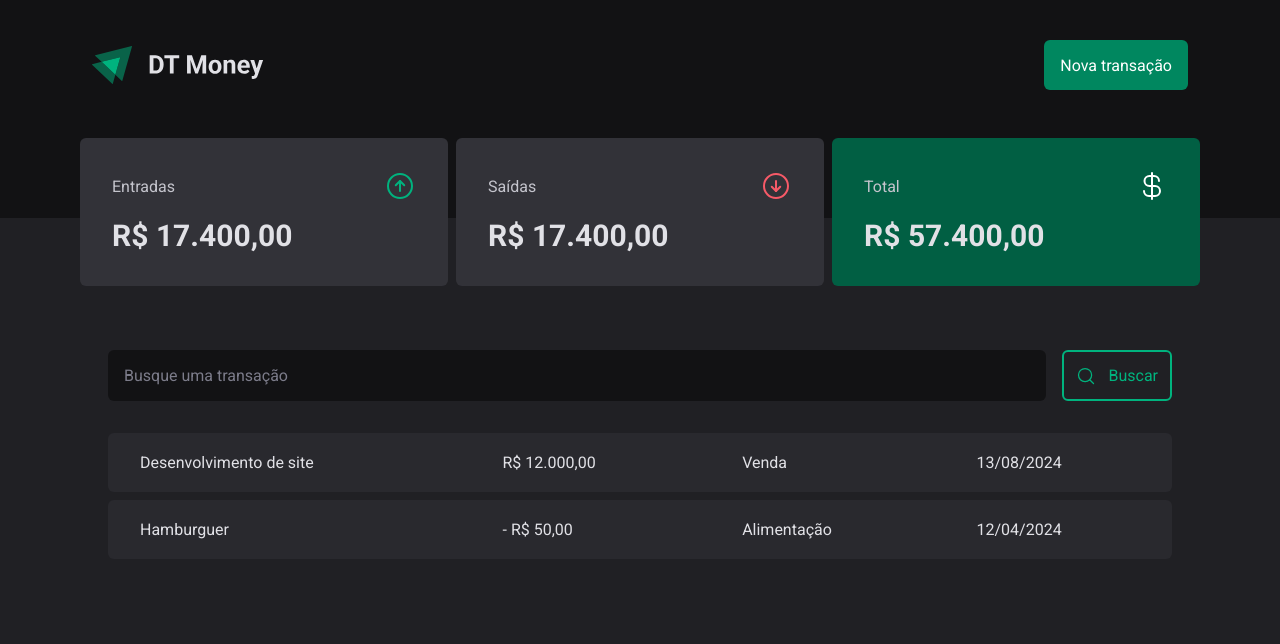
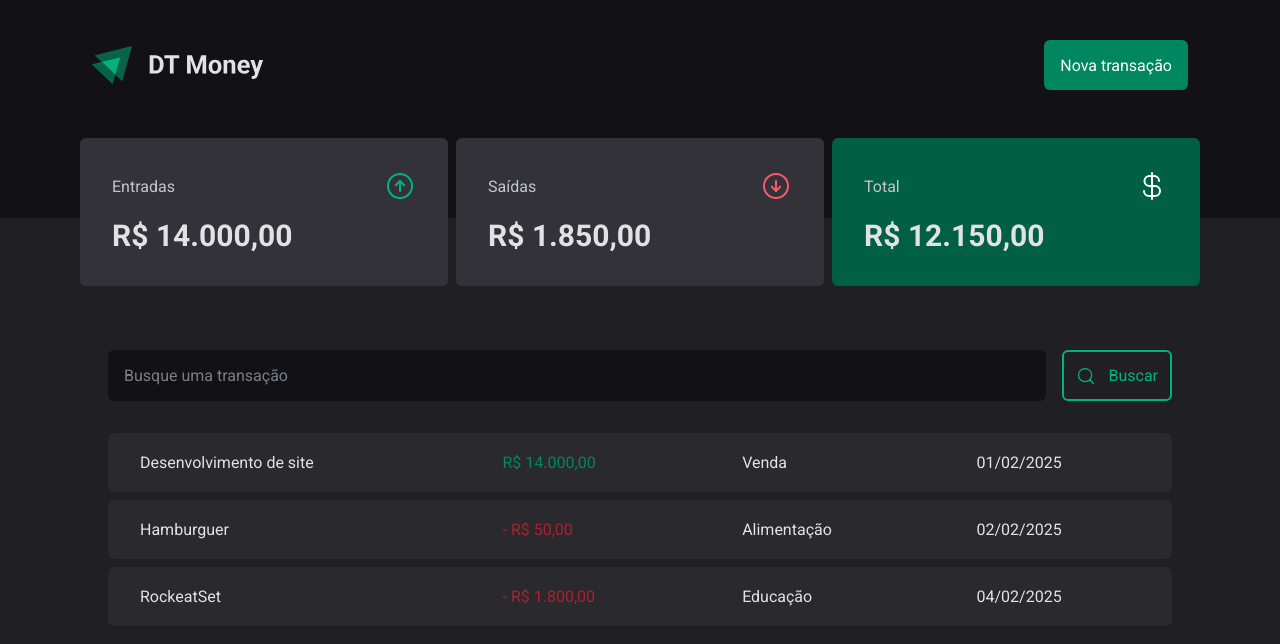
Before and after one commit to joaopedro1764/dt-money, a React (Vite) app: page / in a window 1280 px wide. Shown: the top 644 px of the page. Built offline with nearby package versions, Linux system fonts and the light colour scheme; data requests are answered from the project's data file.

Commit message:
consumindo api

```diff
--- a/server.json
+++ b/server.json
@@ -6,7 +6,7 @@
         "type": "income",
         "category": "Venda",
         "price": 14000,
-        "createdAt": "2025-02-03T23:55:54.946Z"
+        "createdAt": "2025-02-01T23:55:54.946Z"
     },
     {
         "id": 2,
@@ -14,7 +14,15 @@
         "type": "outcome",
         "category": "Alimentação",
         "price": 50,
-        "createdAt": "2025-02-03T24:55:54.946Z"
+        "createdAt": "2025-02-02T23:55:54.946Z"
+    },
+    {
+        "id": 3,
+        "description": "RockeatSet",
+        "type": "outcome",
+        "category": "Educação",
+        "price":1800,
+         "createdAt": "2025-02-04T23:55:54.946Z"
     }
 ]
 
--- a/src/components/Summary/index.tsx
+++ b/src/components/Summary/index.tsx
@@ -1,6 +1,29 @@
 import { ArrowCircleDown, ArrowCircleUp, CurrencyDollar } from "phosphor-react";
+import { useContext } from "react";
+import { TransactionsContext } from "../../context/TransactionsContext";
+import { priceFormatter } from "../../utils/formatter";
 
 export function Summary() {
+  const { transactions } = useContext(TransactionsContext);
+
+  const summary = transactions.reduce(
+    (acc, transaction) => {
+      if (transaction.type === "income") {
+        acc.income += transaction.price;
+        acc.total += transaction.price;
+      } else {
+        acc.outcome += transaction.price;
+        acc.total -= transaction.price;
+      }
+      return acc;
+    },
+    {
+      income: 0,
+      outcome: 0,
+      total: 0,
+    }
+  );
+
   return (
     <div className="w-full flex justify-center items-center ">
       <section className="w-full max-w-[1120px] grid grid-cols-3 gap-2 -mt-20">
@@ -9,21 +32,27 @@ export function Summary() {
             <span>Entradas</span>
             <ArrowCircleUp size={32} color="#00B37E" />
           </header>
-          <strong className="block mt-4 text-3xl">R$ 17.400,00</strong>
+          <strong className="block mt-4 text-3xl">
+            {priceFormatter.format(summary.income)}
+          </strong>
         </div>
         <div className="bg-gray-600 rounded-md p-8">
           <header className="flex justify-between items-center text-gray-300">
             <span>Saídas</span>
             <ArrowCircleDown size={32} color="#f75a68" />
           </header>
-          <strong className="block mt-4 text-3xl">R$ 17.400,00</strong>
+          <strong className="block mt-4 text-3xl">
+            {priceFormatter.format(summary.outcome)}
+          </strong>
         </div>
         <div className="bg-green-700 rounded-md p-8">
           <header className="flex justify-between items-center text-gray-300">
             <span>Total</span>
             <CurrencyDollar size={32} color="#fff" />
           </header>
-          <strong className="block mt-4 text-3xl">R$ 57.400,00</strong>
+          <strong className="block mt-4 text-3xl">
+            {priceFormatter.format(summary.total)}
+          </strong>
         </div>
       </section>
     </div>
--- /dev/null
+++ b/src/context/TransactionsContext.tsx
@@ -0,0 +1,40 @@
+import { createContext, ReactNode, useEffect, useState } from "react";
+
+interface TransactionsProps {
+  id: number;
+  description: string;
+  type: "income" | "outcome";
+  category: string;
+  price: number;
+  createdAt: string;
+}
+
+interface TransactionsContextProps {
+  transactions: TransactionsProps[];
+}
+
+interface TransactionsProviderProps {
+  children: ReactNode;
+}
+
+export const TransactionsContext = createContext({} as TransactionsContextProps);
+
+export function TransactionProvider({ children }: TransactionsProviderProps) {
+  const [transactions, setTransactions] = useState<TransactionsProps[]>([]);
+
+  async function loadTransactions() {
+    const response = await fetch("http://localhost:3333/transactions");
+    const data = await response.json();
+    setTransactions(data);
+  }
+
+  useEffect(() => {
+    loadTransactions();
+  }, []);
+
+  return (
+    <TransactionsContext.Provider value={{ transactions }}>
+      {children}
+    </TransactionsContext.Provider>
+  );
+}
--- a/src/pages/Transaction/index.tsx
+++ b/src/pages/Transaction/index.tsx
@@ -1,16 +1,12 @@
 import { SearchForm } from "../../components/SearchForm";
 import { Header } from "../../components/Header";
 import { Summary } from "../../components/Summary";
-import { useEffect } from "react";
+import { useContext } from "react";
+import { TransactionsContext } from "../../context/TransactionsContext";
+import { dateFormatter, priceFormatter } from "../../utils/formatter";
 
 export function Transaction() {
-  useEffect(() => {
-    fetch("http://localhost:3333/transactions").then((response) => {
-      response.json().then((data) => {
-        console.log(data);
-      });
-    });
-  }, []);
+  const { transactions } = useContext(TransactionsContext);
 
   return (
     <div>
@@ -20,34 +16,31 @@ export function Transaction() {
         <SearchForm />
         <table className="w-full border-separate border-spacing-y-2 mt-6">
           <tbody>
-            <tr>
+            {transactions.map((transaction) => (
+              <tr key={transaction.id}>
                 <td className="py-5 px-8 bg-gray-700 first:rounded-tl-md first:rounded-bl-md last:rounded-tr-md last:rounded-br-md">
-                Desenvolvimento de site
+                  {transaction.description}
+                </td>
+                <td
+                  className={`py-5 px-8 bg-gray-700 first:rounded-tl-md first:rounded-bl-md last:rounded-tr-md last:rounded-br-md ${
+                    transaction.type === "income"
+                      ? "text-green-500"
+                      : "text-red-500"
+                  }`}
+                >
+                  <span>
+                    {transaction.type === "outcome" && "- "}
+                    {priceFormatter.format(transaction.price)}
+                  </span>
                 </td>
                 <td className="py-5 px-8 bg-gray-700 first:rounded-tl-md first:rounded-bl-md last:rounded-tr-md last:rounded-br-md">
-                <span>R$ 12.000,00</span>
+                  {transaction.category}
                 </td>
                 <td className="py-5 px-8 bg-gray-700 first:rounded-tl-md first:rounded-bl-md last:rounded-tr-md last:rounded-br-md">
-                Venda
-              </td>
-              <td className="py-5 px-8 bg-gray-700 first:rounded-tl-md first:rounded-bl-md last:rounded-tr-md last:rounded-br-md">
-                13/08/2024
+                  {dateFormatter.format(new Date(transaction.createdAt))}
                 </td>
               </tr>
-            <tr>
-              <td className="py-5 px-8 bg-gray-700 first:rounded-tl-md first:rounded-bl-md last:rounded-tr-md last:rounded-br-md">
-                Hamburguer
-              </td>
-              <td className="py-5 px-8 bg-gray-700 first:rounded-tl-md first:rounded-bl-md last:rounded-tr-md last:rounded-br-md">
-                <span>- R$ 50,00</span>
-              </td>
-              <td className="py-5 px-8 bg-gray-700 first:rounded-tl-md first:rounded-bl-md last:rounded-tr-md last:rounded-br-md">
-                Alimentação
-              </td>
-              <td className="py-5 px-8 bg-gray-700 first:rounded-tl-md first:rounded-bl-md last:rounded-tr-md last:rounded-br-md">
-                12/04/2024
-              </td>
-            </tr>
+            ))}
           </tbody>
         </table>
       </main>
--- /dev/null
+++ b/src/utils/formatter.ts
@@ -0,0 +1,6 @@
+export const dateFormatter = new Intl.DateTimeFormat("pt-BR");
+
+export const priceFormatter = new Intl.NumberFormat("pt-BR", {
+  style: "currency",
+  currency: "BRL",
+});
```
Also changed, not shown: src/App.tsx (+6 -3 lines). Lines whose indentation alone changed are shown as unchanged.
